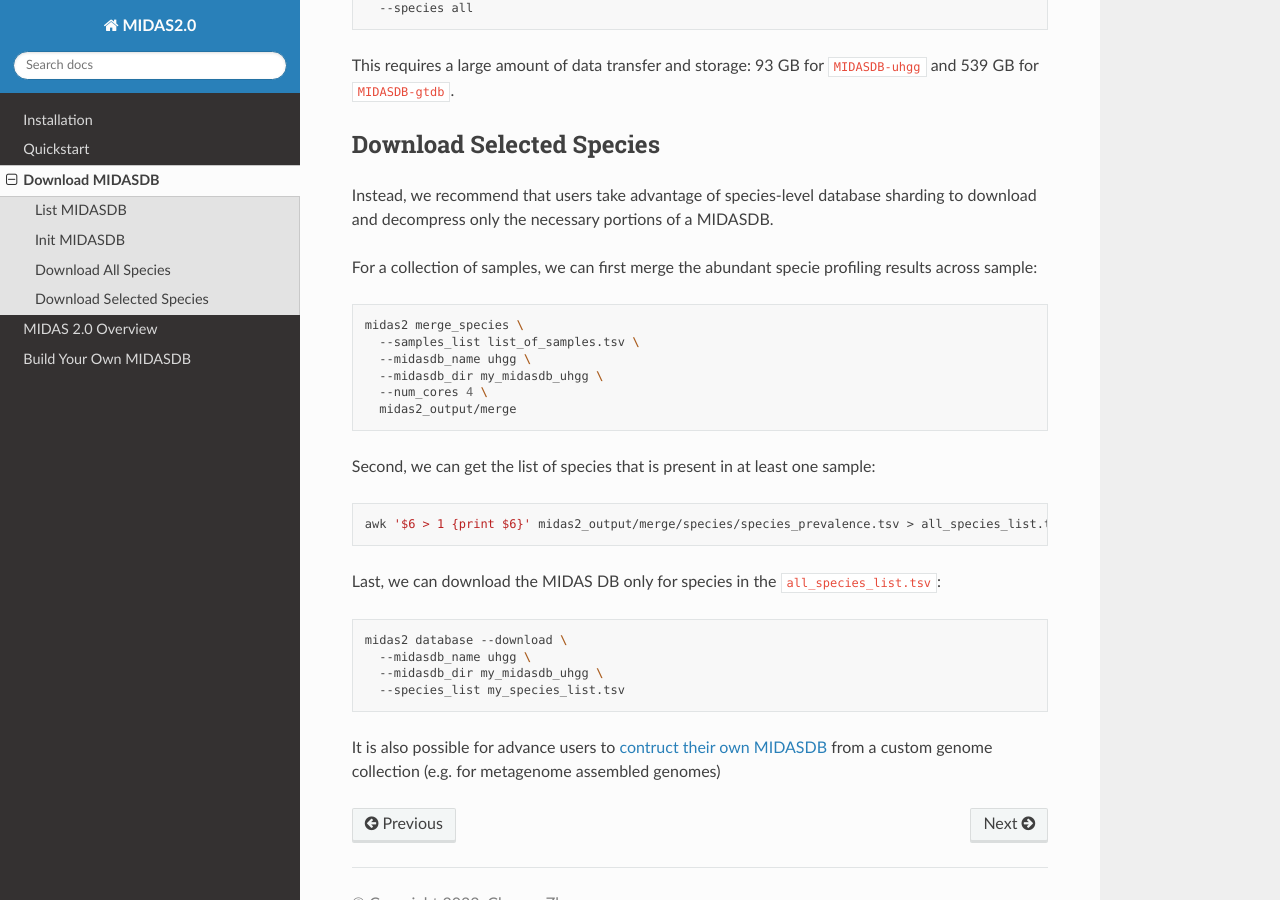
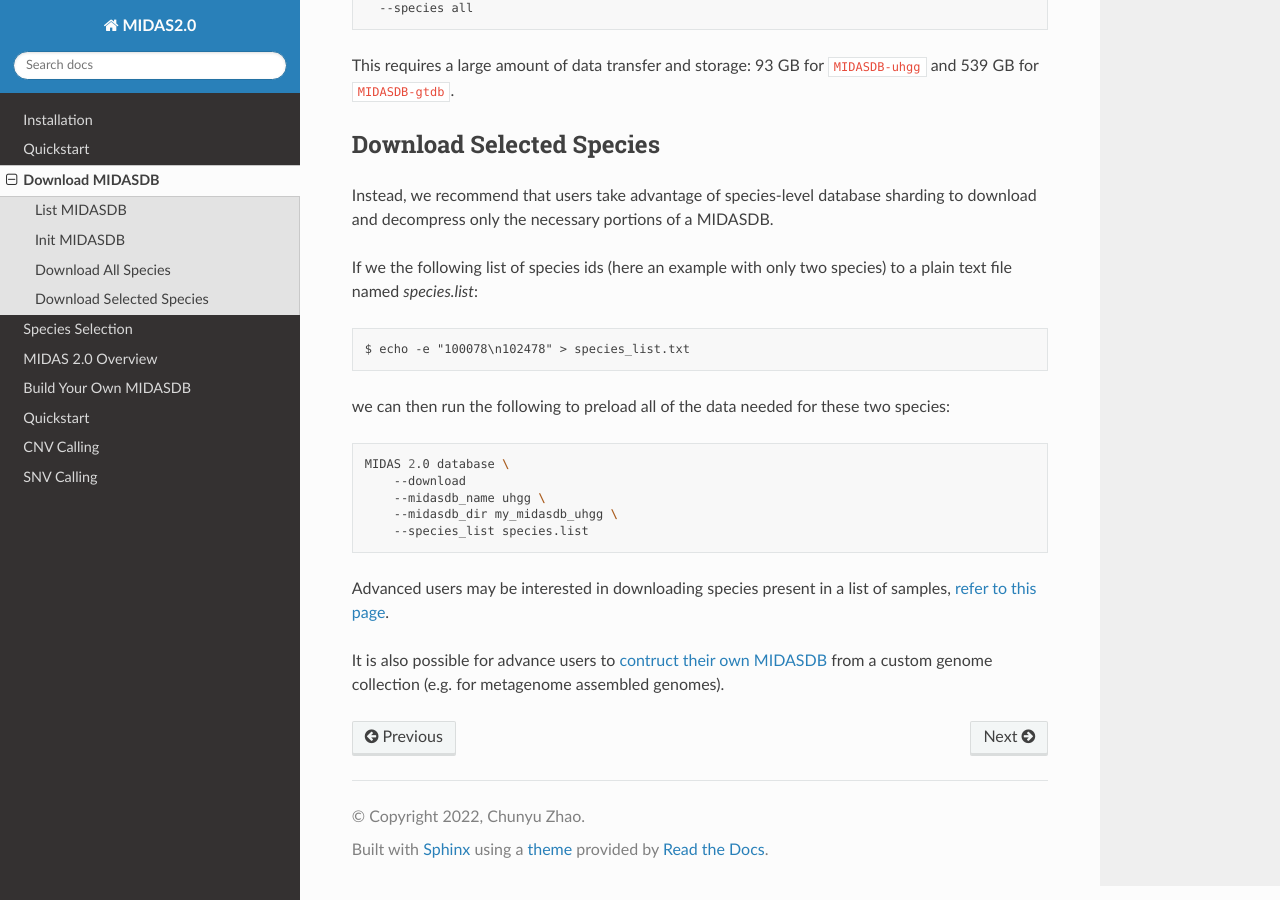
Before and after one commit to zhaoc1/midas2-tutorial, a Sphinx documentation site: the page built from docs/download_midasdb.rst, in a window 1280 px wide and 900 px high, scrolled down 1111 px. Built offline with Sphinx 7.4.7 and the Read the Docs theme 2.0.0, drawn with Linux system fonts in a browser that asks for light colours.

Commit message:
add species

```diff
--- /dev/null
+++ b/docs/cnv.rst
@@ -0,0 +1,8 @@
+
+.. _module_cnv_calling:
+
+CNV Calling
+===========
+
+.. contents::
+   :depth: 3
--- a/docs/download_midasdb.rst
+++ b/docs/download_midasdb.rst
@@ -56,6 +56,7 @@ command:
 This requires a large amount of data transfer and storage: 93 GB for ``MIDASDB-uhgg``
 and 539 GB for ``MIDASDB-gtdb``.
 
+
 Download Selected Species
 *************************
 
@@ -63,35 +64,23 @@ Instead, we recommend that users take advantage of species-level database
 sharding to download and decompress only the necessary portions of a
 MIDASDB.
 
+If we the following list of species ids (here an example with only two species) to a plain text file named `species.list`: ::
 
-For a collection of samples, we can first merge the abundant specie profiling results
-across sample:
+  $ echo -e "100078\n102478" > species_list.txt
+
+we can then run the following to preload all of the data needed for these two species:
 
 .. code-block:: shell
 
-  midas2 merge_species \
-    --samples_list list_of_samples.tsv \
-    --midasdb_name uhgg \
-    --midasdb_dir my_midasdb_uhgg \
-    --num_cores 4 \
-    midas2_output/merge
-
-Second, we can get the list of species that is present in at least one sample:
-
-.. code-block:: shell
-
-  awk '$6 > 1 {print $6}' midas2_output/merge/species/species_prevalence.tsv > all_species_list.tsv
+    MIDAS 2.0 database \
+        --download
+        --midasdb_name uhgg \
+        --midasdb_dir my_midasdb_uhgg \
+        --species_list species.list
 
 
-Last, we can download the MIDAS DB only for species in the ``all_species_list.tsv``:
-
-.. code-block:: shell
-
-  midas2 database --download \
-    --midasdb_name uhgg \
-    --midasdb_dir my_midasdb_uhgg \
-    --species_list my_species_list.tsv
-
+Advanced users may be interested in downloading species present in a list of samples,
+:ref:`refer to this page <database_download>`.
 
 It is also possible for advance users to :doc:`contruct their own MIDASDB <build_your_own>`
-from a custom genome collection (e.g. for metagenome assembled genomes)
+from a custom genome collection (e.g. for metagenome assembled genomes).
--- a/docs/index.rst
+++ b/docs/index.rst
@@ -30,5 +30,9 @@ Contents
    installation
    quickstart
    download_midasdb
+   species
    midas
    build_your_own
+   template
+   cnv
+   snv
```
Also changed, not shown: docs/midas.rst (+9 -2 lines), docs/quickstart.rst (+17 -9 lines), docs/snv.rst (added, +16 -0 lines), docs/species.rst (added, +159 -0 lines), docs/template.rst (added, +53 -0 lines).
